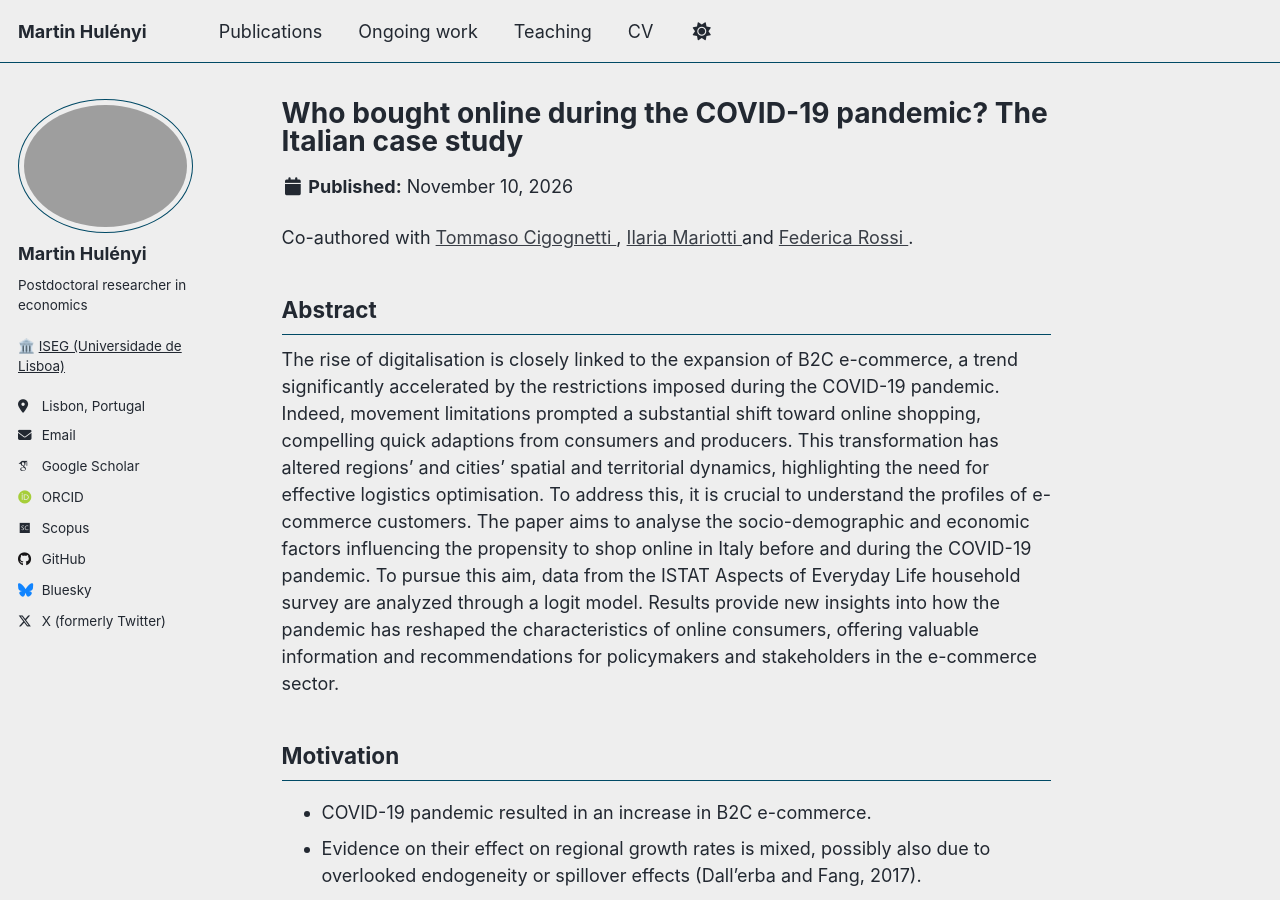
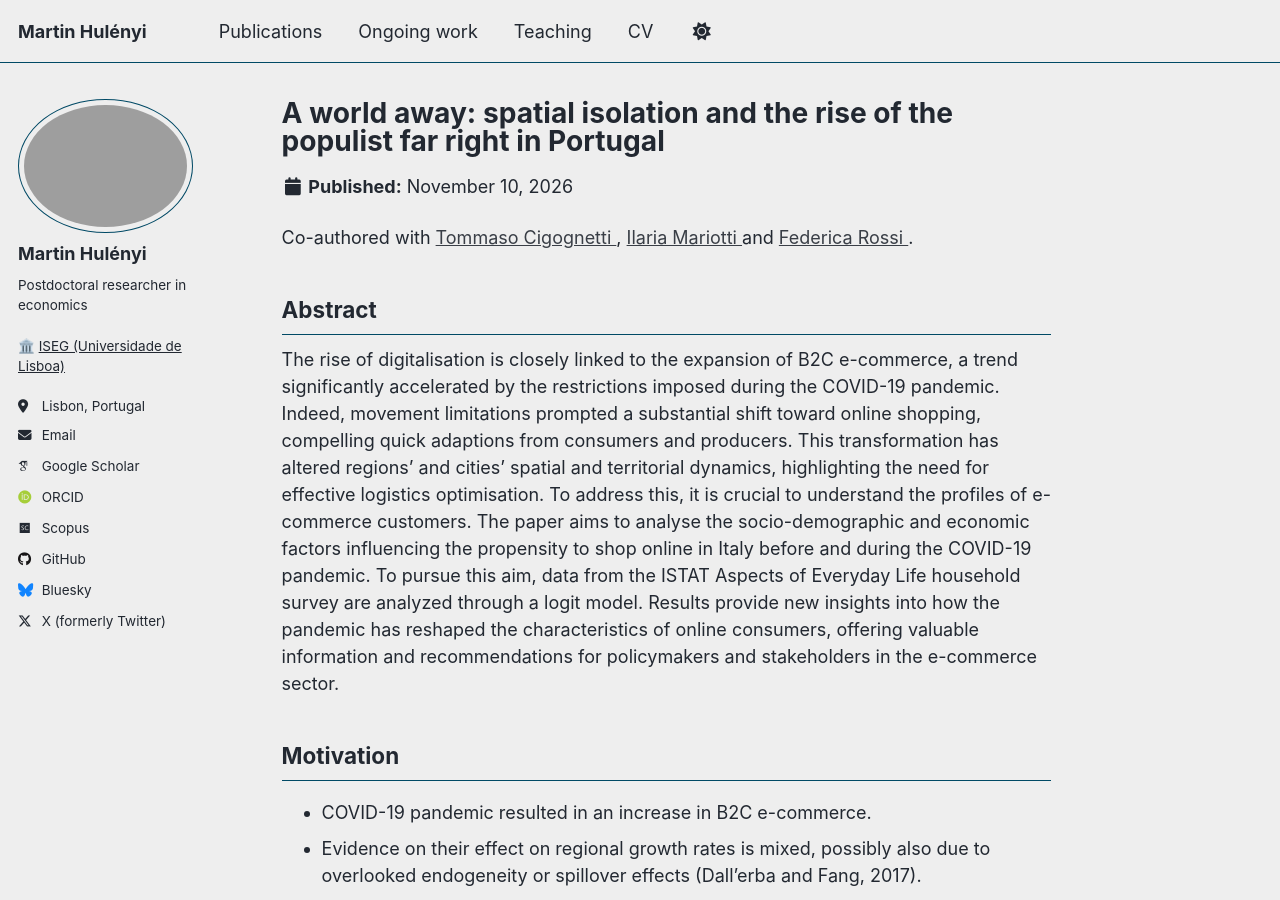
Before and after one commit to martinhulenyi/martinhulenyi.github.io, a Jekyll site: the page built from _ongoing_work/04_chega.md, in a window 1280 px wide and 900 px high. Built offline with Jekyll 4.4.1, drawn with Linux system fonts in a browser that asks for light colours; some web fonts are replaced.

Commit message:
Update 04_chega.md

```diff
--- a/_ongoing_work/04_chega.md
+++ b/_ongoing_work/04_chega.md
@@ -1,5 +1,5 @@
 ---
-title: "Who bought online during the COVID-19 pandemic? The Italian case study"
+title: "A world away: spatial isolation and the rise of the populist far right in Portugal"
 collection: ongoing_work
 category: manuscripts
 #date: 2023-07-07
```
